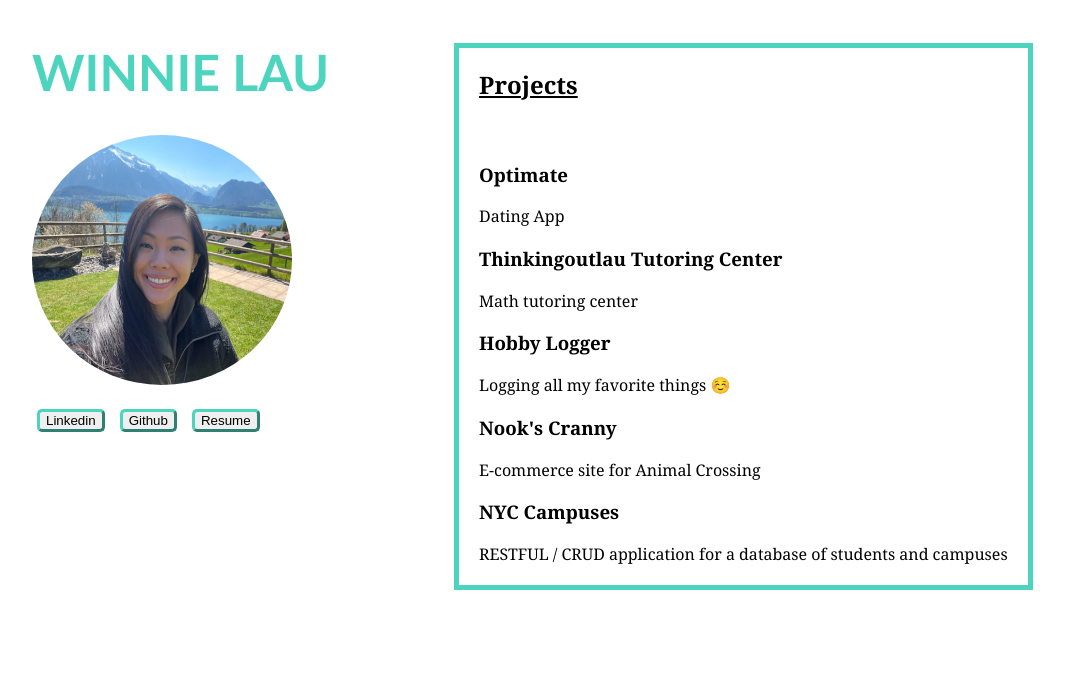
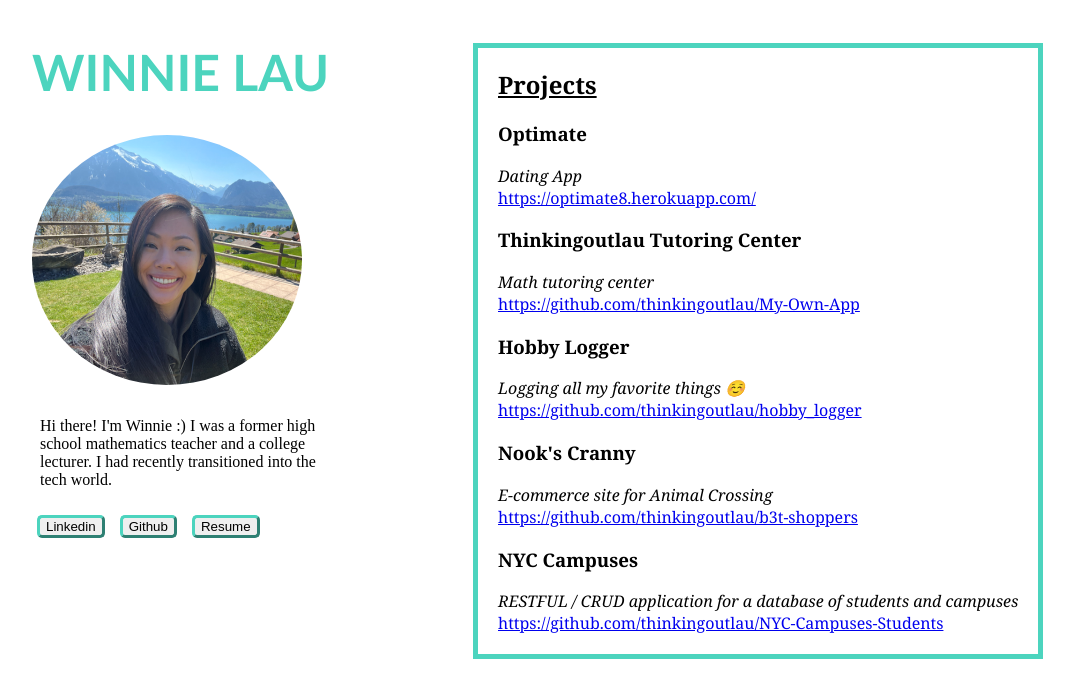
Before and after one commit to thinkingoutlau/My-Portfolio, a React app: page / in a window 1280 px wide. Shown: the top 698 px of the page, without its empty margins (6-1080 px from the left). Built offline with nearby package versions, Linux system fonts and the light colour scheme.

Commit message:
added project links and about me

```diff
--- a/public/style.css
+++ b/public/style.css
@@ -21,8 +21,14 @@
   border-radius: 50%;
   /* border: 5px solid rgb(204, 111, 204); */
   height: 250px;
-  width: 260px;
+  width: 270px;
   margin: 0 0 20px 0;
+}
+
+.aboutMe {
+  overflow-wrap: break-word;
+  width: 300px;
+  margin: 0.5em;
 }
 
 button {
@@ -44,6 +50,6 @@ button {
 @media only screen and (max-width: 390px) {
   .projects {
     float: left;
-    margin: 0;
+    margin: 20px 0px 20px 0px;
   }
 }
--- a/src/components/Profile.js
+++ b/src/components/Profile.js
@@ -7,6 +7,11 @@ const Profile = () => {
       <div>
         <img className="picture" src="/Winnie_Lau.png" />
       </div>
+      <div className="aboutMe">
+        Hi there! I'm Winnie :) I was a former high school mathematics teacher
+        and a college lecturer. I had recently transitioned into the tech world.
+      </div>
+      <br />
 
       <a target="_blank" href="https://www.linkedin.com/in/thinkingoutlau/">
         <button>Linkedin</button>
--- a/src/components/Projects.js
+++ b/src/components/Projects.js
@@ -2,22 +2,24 @@ import React from "react";
 import projects from "../projects";
 
 const Projects = () => {
-  console.log(projects);
   return (
     <div className="projects">
       <h2>
         <u>Projects</u>
       </h2>
-      <br />
       <div className="project">
         {projects.map((project) => {
           return (
             <div key={project.id}>
+              <h3>{project.title}</h3>
               <div>
-                <h3>{project.title}</h3>
+                <i>{project.description}</i>
               </div>
-              <div>{project.description}</div>
-              <div>{project.link}</div>
+              <div>
+                <a target="_blank" href={project.link}>
+                  {project.link}
+                </a>
+              </div>
             </div>
           );
         })}
--- a/src/projects.js
+++ b/src/projects.js
@@ -3,32 +3,32 @@ const projects = [
     id: 1,
     title: "Optimate",
     description: "Dating App",
-    link: "",
+    link: "https://optimate8.herokuapp.com/",
   },
   {
     id: 2,
     title: "Thinkingoutlau Tutoring Center",
     description: "Math tutoring center",
-    link: "",
+    link: "https://github.com/thinkingoutlau/My-Own-App",
   },
   {
     id: 3,
     title: "Hobby Logger",
     description: "Logging all my favorite things ☺️",
-    link: "",
+    link: "https://github.com/thinkingoutlau/hobby_logger",
   },
   {
     id: 4,
     title: "Nook's Cranny",
     description: "E-commerce site for Animal Crossing",
-    link: "",
+    link: "https://github.com/thinkingoutlau/b3t-shoppers",
   },
   {
     id: 5,
     title: "NYC Campuses",
     description:
       "RESTFUL / CRUD application for a database of students and campuses",
-    link: "",
+    link: "https://github.com/thinkingoutlau/NYC-Campuses-Students",
   },
 ];
 
```
Also changed, not shown: public/main.js, 1 other file (tests, documents, lock files or other folders).
